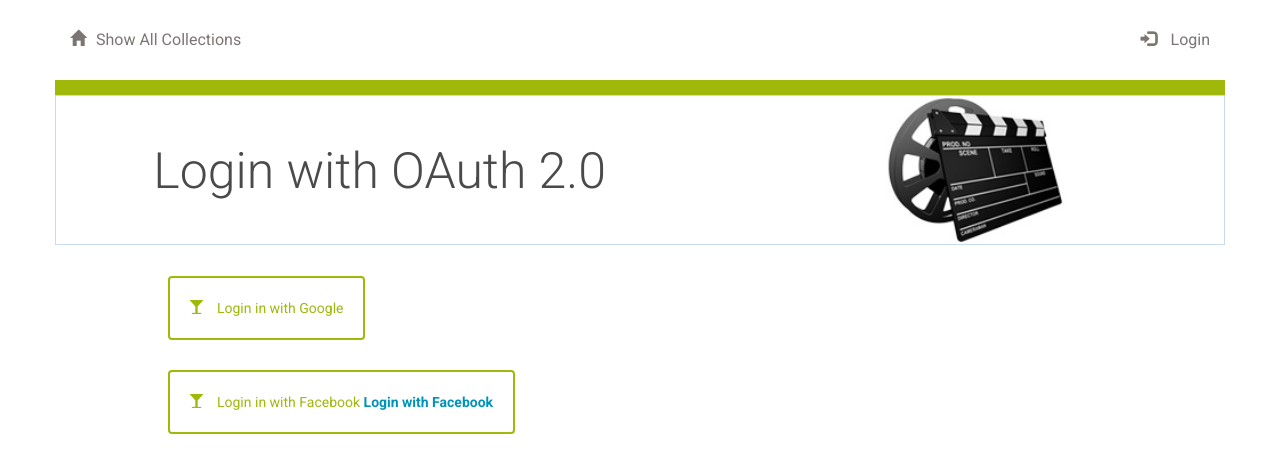
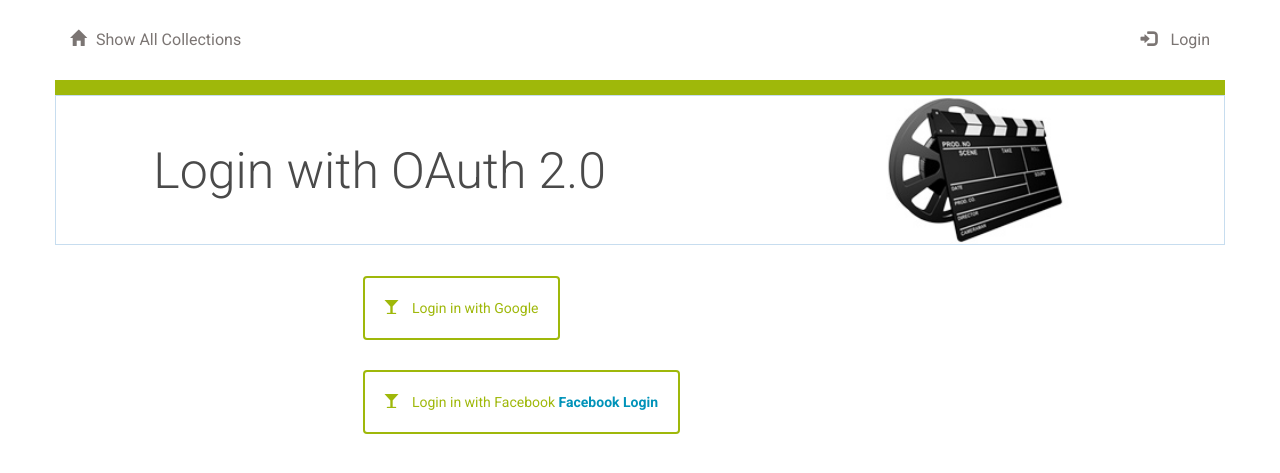
Before and after one commit to elnobun/Item-Catalog-Movie-Collection-App, a Flask app: page /login in a window 1280 px wide. Shown: the top 473 px of the page. Run offline with Flask 2, Linux system fonts and the light colour scheme; some libraries are stand-ins or nearby versions.

Commit message:
Adjusted some Styling.

```diff
--- a/moviecollection/templates/editCollection.html
+++ b/moviecollection/templates/editCollection.html
@@ -16,8 +16,9 @@
 	</div>
 	<div class="row">
 		<div class="col-md-6 col-md-offset-1 padding-top">
-            <form data-toggle="validator"
-                  action="{{ url_for('editCollection',collection_id = collection.id) }}" method="post"
+            <form data-toggle="validator" role="form"
+                  action="{{ url_for('editCollection',collection_id = collection.id) }}"
+                  method="post"
                   style="display: inline;">
 				<div class="form-group" style="display: inline;">
                     <label for="name" class="control-label">Name:</label>
--- a/moviecollection/templates/login.html
+++ b/moviecollection/templates/login.html
@@ -15,12 +15,12 @@
 			<h1>Login with OAuth 2.0</h1>
 		</div>
 	</div>
-    <div class="row">
-		<div class="col-md-6 col-md-offset-1 padding-top">
+    <div class="row login_entry">
+        <div class="col-md-6 col-md-offset-3 padding-top login_border">
 			<!-- Google Plus sign in -->
 			<!-- 1) When the User clicks the sign-in button, the authorization request is sent to Google's OAuth servers.
 			     2) The OAuth dialog is triggered for the user. -->
-			<button class="btn btn-default">
+            <div class="btn btn-default">
                 <span class="glyphicon glyphicon-glass"></span>
                 Login in with Google
                     <span class="g-signin"
@@ -33,10 +33,11 @@
                         data-callback="signInCallback"
                         data-approvalprompt="force">
                     </span>
-            </button>
+            </div>
             <div id="result"></div>
         </div>
     </div>
+
 
     <script>
 		// 3) access_token, id_token, and a one-time code are returned from the Google API Server when OAuth dialog
@@ -69,7 +70,7 @@
                     // after about four seconds
 					success: function(result) {
 						if (result) {
-							$('#result').html('Login Successful!</br>' + result + '</br>Redirecting...')
+                            $('#result').html('Login Successful!</br>' + result + '</br>Redirecting...');
 							setTimeout(function() {
 								window.location.href = "/collection";
 							}, 4000);
@@ -127,7 +128,7 @@
 			      	success: function(result) {
 				        // Handle or verify the server response if necessary.
 				        if (result) {
-				          	$('#result').html('Login Successful!</br>'+ result + '</br>Redirecting...')
+                            $('#result').html('Login Successful!</br>' + result + '</br>Redirecting...');
 				         	setTimeout(function() {
 				          		window.location.href = "/collection";
 				         	}, 4000);
@@ -150,13 +151,14 @@
 	  	wants to request.
 	  	- When the button is clicked, the method sendTokenToServer() is invoked as well.
 	-->
-<div class="row">
-    <div class="col-md-6 col-md-offset-1 padding-top">
+
+    <div class="row login_entry">
+        <div class="col-md-6 col-md-offset-3 padding-top login_border">
             <button class="btn btn-default">
                 <span class="glyphicon glyphicon-glass" area-hidden="true"></span>
                 Login in with Facebook
                 <fb:login-button scope="public_profile,email" onlogin="sendTokenToServer();">
-                <a href='javascript:sendTokenToServer()'>Login with Facebook</a>
+                    <a href='javascript:sendTokenToServer()'>Facebook Login</a>
                 </fb:login-button>
             </button>
         </div>
```
Lines whose indentation alone changed are shown as unchanged.
